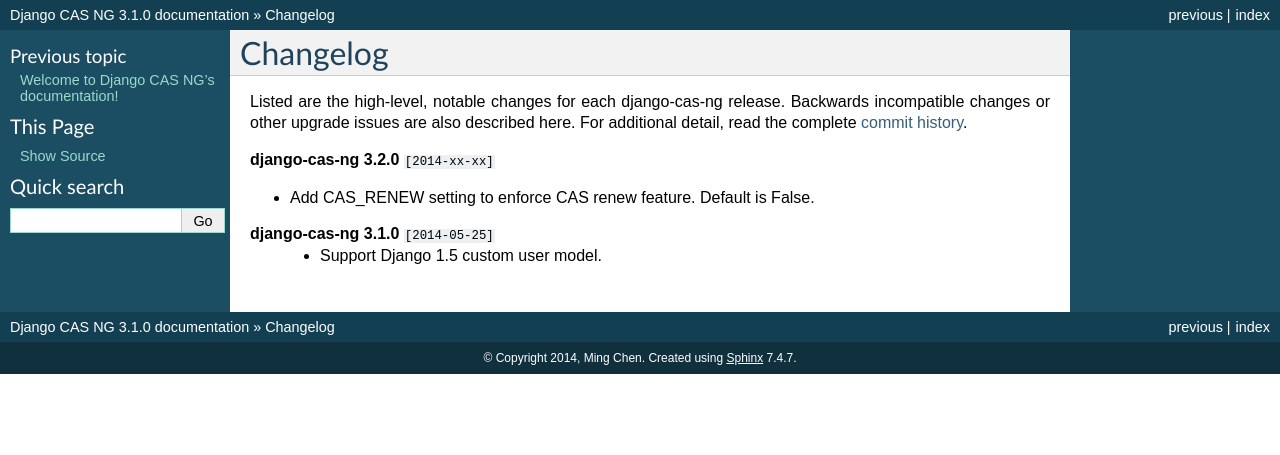
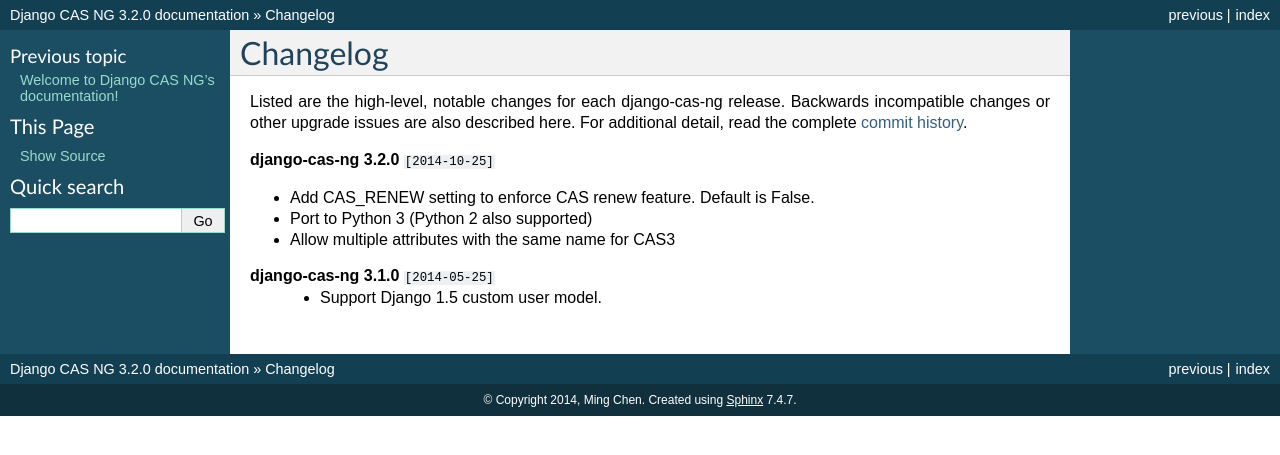
Before and after one commit to django-cas-ng/django-cas-ng, a Sphinx documentation site: the page built from docs/changelog.rst, in a window 1280 px wide. Shown: the top 455 px of the page. Built offline with Sphinx 7.4.7, drawn with Linux system fonts in a browser that asks for light colours.

Commit message:
Update document for 3.2.0 release

```diff
--- a/docs/changelog.rst
+++ b/docs/changelog.rst
@@ -6,9 +6,11 @@
 Backwards incompatible changes or other upgrade issues are also described
 here. For additional detail, read the complete `commit history`_.
 
-**django-cas-ng 3.2.0** ``[2014-xx-xx]``
+**django-cas-ng 3.2.0** ``[2014-10-25]``
 
 * Add CAS_RENEW setting to enforce CAS renew feature. Default is False.
+* Port to Python 3 (Python 2 also supported)
+* Allow multiple attributes with the same name for CAS3
 
 
 **django-cas-ng 3.1.0** ``[2014-05-25]``
--- a/docs/conf.py
+++ b/docs/conf.py
@@ -51,9 +51,9 @@
 # built documents.
 #
 # The short X.Y version.
-version = '3.1'
+version = '3.2'
 # The full version, including alpha/beta/rc tags.
-release = '3.1.0'
+release = '3.2.0'
 
 # The language for content autogenerated by Sphinx. Refer to documentation
 # for a list of supported languages.
--- a/setup.py
+++ b/setup.py
@@ -30,6 +30,6 @@
     url='https://github.com/mingchen/django-cas-ng',
     #bugtrack_url='https://github.com/mingchen/django-cas-ng/issues',  # not support this key
     download_url ='https://github.com/mingchen/django-cas-ng/releases',
-    version='3.1.0',
+    version='3.2.0',
     install_requires=['Django'],
 )
```
Also changed, not shown: README.rst (+7 -3 lines).
